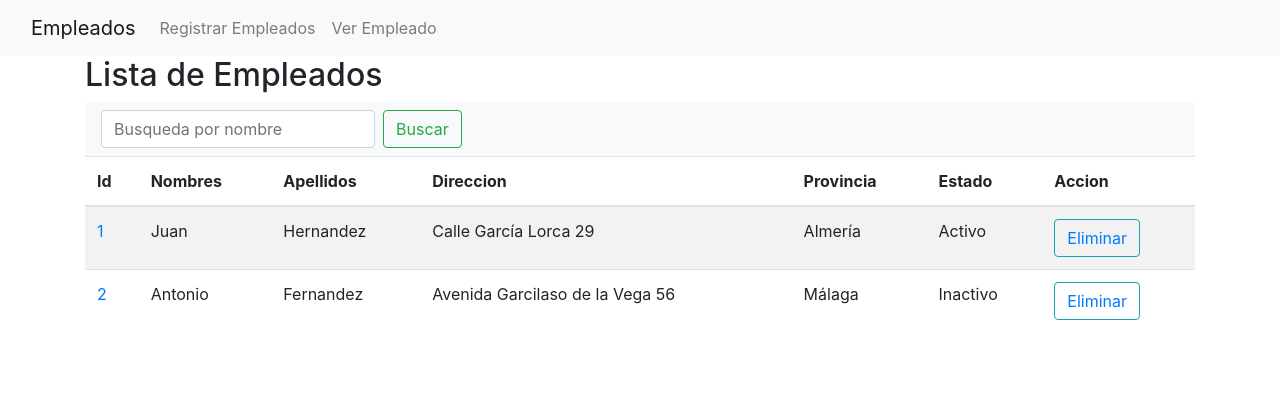
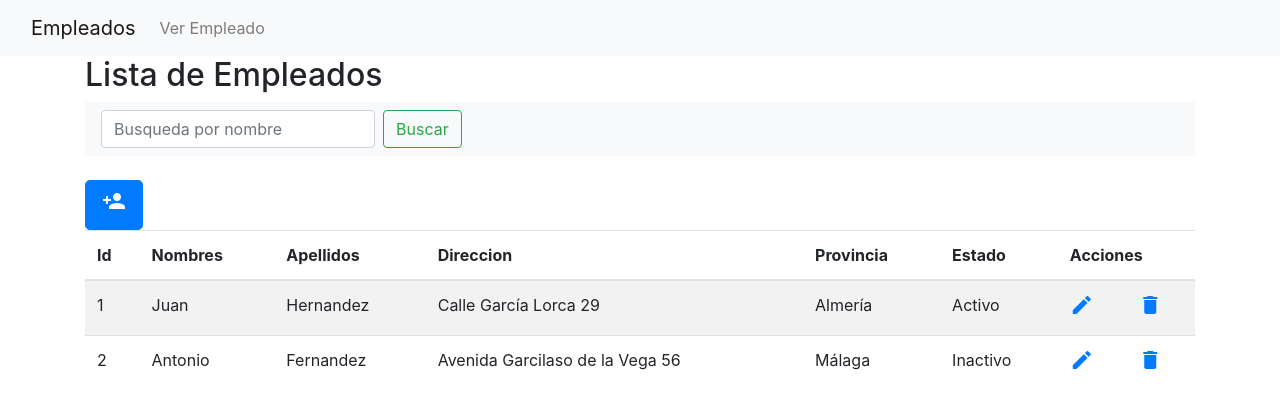
Before and after one commit to VayoSB/GestionDeTiendasOnline, a PHP site: page /index.php?controller=empleado&&action=show in a window 1280 px wide. Shown: the top 409 px of the page. Run offline with PHP 8.4, Linux system fonts and the light colour scheme; data comes from the database, SQL or seed files in the repository.

Commit message:
Añadidos los iconos

```diff
--- a/Views/Empleado/bienvenido.php
+++ b/Views/Empleado/bienvenido.php
@@ -3,7 +3,6 @@
   <div class="card-body">
     <h5 class="card-title">Lista de Empleados</h5>
     <p class="card-text">Aquí podrá ver o registrar alumnos.</p>
-    <a href="?controller=empleado&action=register" class="btn btn-primary">Registrar empleado</a>
     <a href="?controller=empleado&action=show" class="btn btn-primary">Ver empleados</a>
   </div>
 </div>
--- a/Views/Empleado/register.php
+++ b/Views/Empleado/register.php
@@ -21,7 +21,7 @@
 
     <div class="form-group">
       <label for="text">Id Provincia:</label>
-      <input type="text" name="id_provincia" class="form-control" placeholder="Ingrese el id de su provincia">
+      <input type="number" name="id_provincia" class="form-control" placeholder="Ingrese el id de su provincia">
     </div>
 
     <div class="check-box">
--- a/Views/Empleado/show.php
+++ b/Views/Empleado/show.php
@@ -8,19 +8,24 @@
 			<button class="btn btn-outline-success my-2 my-sm-0" type="submit">Buscar</button>
 		</form>
 	</nav>
-
+	<br/>
 	<!-- Tabla que muestra los datos del empleado -->
 	<div class="table table-striped">
 		<table class="table table-hover">
 			<thead>
 				<tr>
+					<a href="?controller=empleado&action=register"
+					   class="btn btn-primary btn-lg"
+					   role="button" aria-disabled="true"><span class='material-icons'>
+					   person_add</span>
+					</a>
 					<th>Id</th>
 					<th>Nombres</th>
 					<th>Apellidos</th>
 					<th>Direccion</th>
 					<th>Provincia</th>
 					<th>Estado</th>
-					<th>Accion</th>
+					<th colspan="2">Acciones</th>
 				</tr>
 			</thead>
 			<tbody>
@@ -28,8 +33,7 @@
 					<?php foreach ($listaEmpleados as$empleado) {?>
 
 					<tr>
-						<td> <a href="?controller=empleado&&action=updateshow&&idEmpleado=<?php
-							echo $empleado->getId()?>"> <?php echo $empleado->getId(); ?></a> </td>
+						<td><?php echo $empleado->getId(); ?></a> </td>
 						<td><?php echo $empleado->getNombre(); ?></td>
 						<td><?php echo $empleado->getApellidos(); ?></td>
 						<td><?php echo $empleado->getDireccion(); ?></td>
@@ -39,8 +43,11 @@
 						<?php  else:?>
 							Inactivo
 						<?php endif; ?></td>
-						<td><button type="button" class="btn btn-outline-info">
-						<a href="?controller=empleado&&action=delete&&id=<?php echo $empleado->getId() ?>">Eliminar</a></button></td>
+						<td><span class='material-icons'><a href="?controller=empleado&&action=updateshow&&idEmpleado=<?php
+							echo $empleado->getId()?>">mode</a></span></td>
+						<td><span class='material-icons'>
+						<a href="?controller=empleado&&action=delete&&id=<?php
+						echo $empleado->getId() ?>">delete</a></span></td>
 					</tr>
 					<?php } ?>
 			</tbody>
--- a/Views/Empleado/updateshow.php
+++ b/Views/Empleado/updateshow.php
@@ -2,6 +2,7 @@
 	<h2>Actualizar Empleado</h2>
 	<!-- Muestra el formulario con los datos a actualizar -->
 	<form action="?controller=empleado&&action=update" method="POST">
+
 		<input type="hidden" name="id" value="<?php echo $empleado->getId() ?>" >
 
 		<div class="form-group">
--- a/Views/Layouts/cabecera.php
+++ b/Views/Layouts/cabecera.php
@@ -8,9 +8,6 @@
     <div class="collapse navbar-collapse" id="navbarNav">
       <ul class="navbar-nav">
         <li class="nav-item">
-          <a class="nav-link" href="?controller=empleado&action=register">Registrar Empleados</a>
-        </li>
-        <li class="nav-item">
           <a class="nav-link" href="?controller=empleado&&action=show">Ver Empleado</a>
         </li>
       </ul>
--- a/Views/Layouts/layout.php
+++ b/Views/Layouts/layout.php
@@ -10,6 +10,12 @@
 	<script src="https://cdnjs.cloudflare.com/ajax/libs/popper.js/1.14.7/umd/popper.min.js" integrity="sha384-UO2eT0CpHqdSJQ6hJty5KVphtPhzWj9WO1clHTMGa3JDZwrnQq4sF86dIHNDz0W1" crossorigin="anonymous"></script>
 	<script src="https://stackpath.bootstrapcdn.com/bootstrap/4.3.1/js/bootstrap.min.js" integrity="sha384-JjSmVgyd0p3pXB1rRibZUAYoIIy6OrQ6VrjIEaFf/nJGzIxFDsf4x0xIM+B07jRM" crossorigin="anonymous"></script>
 
+	<!-- Iconos de Google -->
+	<link href="https://fonts.googleapis.com/css2?family=Material+Icons" rel="stylesheet">
+	<link href="https://fonts.googleapis.com/css2?family=Material+Icons+Outlined" rel="stylesheet">
+	<link href="https://fonts.googleapis.com/css2?family=Material+Icons+Round" rel="stylesheet">
+	<link href="https://fonts.googleapis.com/css2?family=Material+Icons+Sharp" rel="stylesheet">
+	<link href="https://fonts.googleapis.com/css2?family=Material+Icons+Two+Tone" rel="stylesheet">
 </head>
 <body>
 	<header>
```
